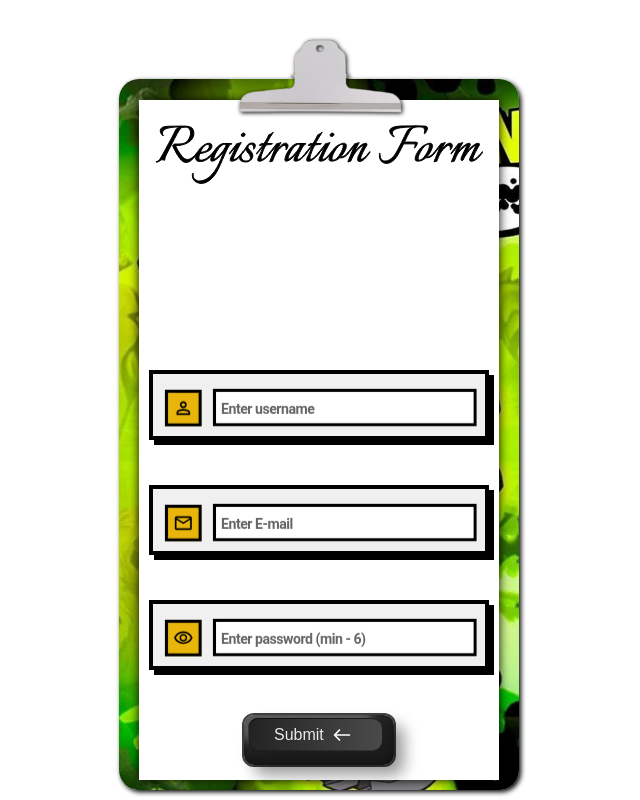
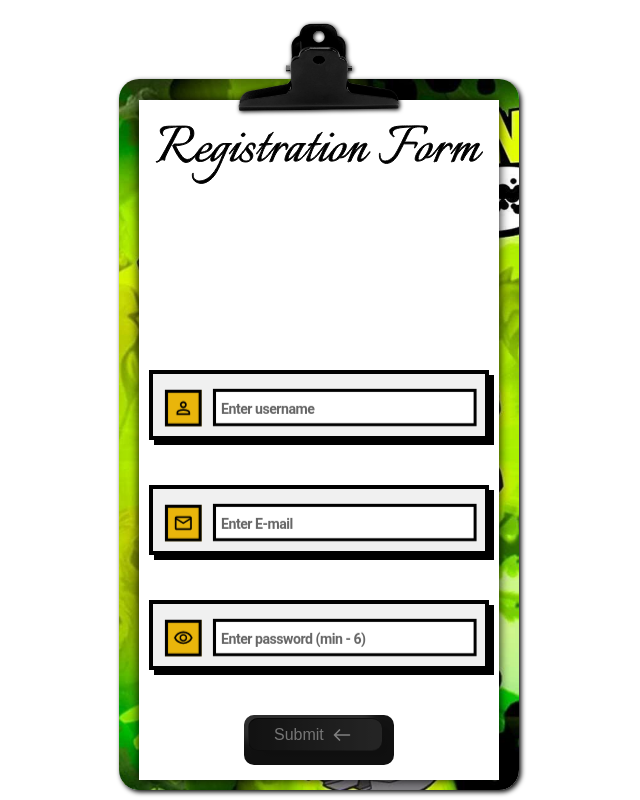
Before and after one commit to Anto-peppin/Registration-form, a plain HTML site: page index.html in a window 1280 px wide. Shown: the whole page, without its empty margins (321-961 px from the left). Drawn offline with Linux system fonts and the light colour scheme.

Commit message:
change the shadow style

```diff
--- a/form.js
+++ b/form.js
@@ -90,7 +90,10 @@ function validation(val) {
 button.addEventListener("click", (e) => {
   if (button.disabled) {
     e.preventDefault();
-  } else {
+    popup("Fill the form correctly", "red")
+  }
+
+  else {
     e.preventDefault();
     popup("Form fill Successfully ", "green");
     setTimeout(() => {
--- a/index.html
+++ b/index.html
@@ -16,7 +16,7 @@
   <body>
     <div class="form">
       <img class="ben" src="./images/ben-bg.jpg" alt="" />
-      <img class="hanger" src="./images/hanger1.png" alt="" />
+      <img class="hanger" src="./images/hanger.png" alt="" />
       <div class="papper">
         <svg
           class="register_text"
--- a/style.css
+++ b/style.css
@@ -10,7 +10,8 @@ body {
   align-items: flex-end;
   justify-content: center;
   padding-bottom: 10px;
-  overflow: hidden;
+  /* overflow: hidden; */
+  margin: auto;
 
 }
 .form {
@@ -92,11 +93,11 @@ form{
   height: 50px;
   border-radius: 10px;
   background: linear-gradient(180deg, #282828, #202020);
-  box-shadow:
+  /* box-shadow:
     inset -8px 0 8px rgba(0, 0, 0, 0.15),
     inset 0 -8px 8px rgba(0, 0, 0, 0.25),
     0 0 0 2px rgba(0, 0, 0, 0.75),
-    10px 10px 15px rgba(0, 0, 0, 0.4);
+    10px 10px 15px rgba(0, 0, 0, 0.4); */
   overflow: hidden;
   transition:
     transform 0.1s ease-in-out,
@@ -152,7 +153,11 @@ form{
     0 0 0 2px rgba(0, 0, 0, 0.5),
     5px 10px 15px rgba(0, 0, 0, 0.3);
 }
+.keycap:disabled{
+  cursor: not-allowed;
+  filter: brightness(50%);
 
+}
 .keycap:active::before {
   top: 5px;
   left: 5px;
@@ -261,9 +266,7 @@ font-size: 14px;
 height: 14px;
 font-family: sans-serif;
 }
-button:disabled{
-  cursor: not-allowed;
-}
+
 .popup{
   padding: 10px;
   border-radius: 40px;
```
